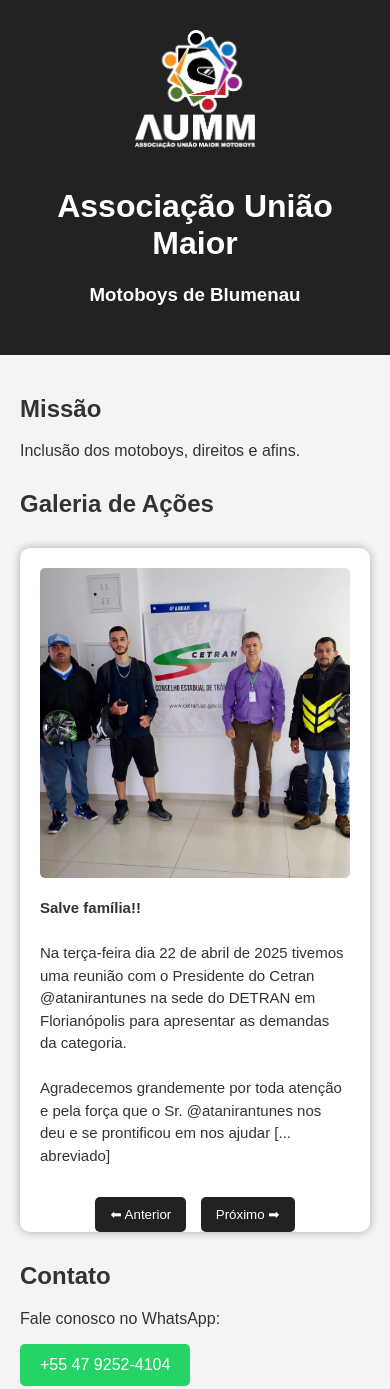
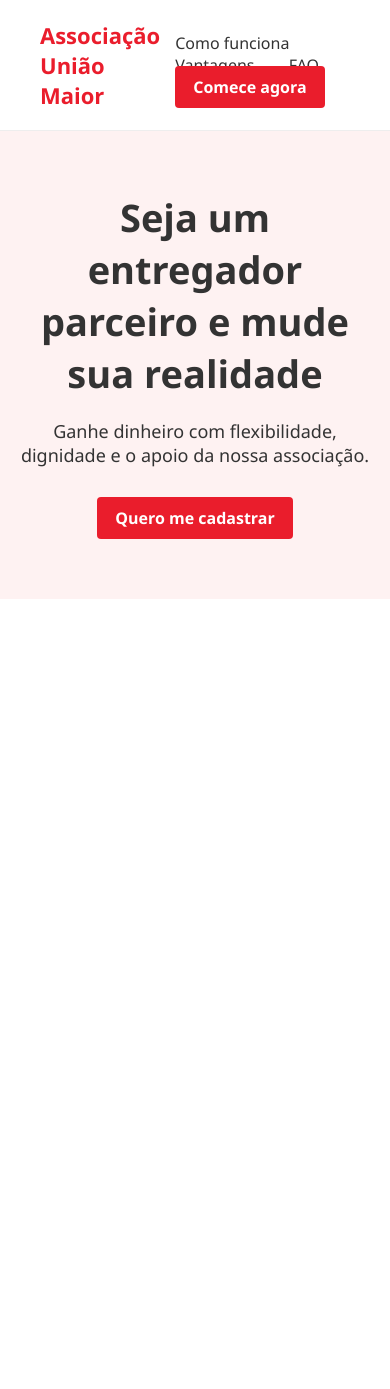
Before and after one commit to motoboysblumenau/aumm, a plain HTML site: page index.html in a window 390 px wide. Shown: the top 1389 px of the page. After the commit the page ends 844 px from the top, so only its background shows below. Drawn offline with Linux system fonts and the light colour scheme.

Commit message:
Update index.html

```diff
--- a/index.html
+++ b/index.html
@@ -1,177 +1,104 @@
 <!DOCTYPE html>
 <html lang="pt-BR">
 <head>
-  <meta charset="UTF-8">
-  <title>Associação União Maior Motoboys Blumenau</title>
+  <meta charset="UTF-8" />
+  <meta name="viewport" content="width=device-width, initial-scale=1.0"/>
+  <title>Entregador | Associação União Maior</title>
   <style>
-    body {
-      font-family: Arial, sans-serif;
-      background: #f4f4f4;
+    * {
+      box-sizing: border-box;
       margin: 0;
       padding: 0;
+    }
+
+    body {
+      font-family: 'Segoe UI', sans-serif;
+      background-color: #fff;
       color: #333;
     }
 
     header {
-      background-color: #222;
-      color: white;
-      padding: 30px;
-      text-align: center;
+      background-color: #fff;
+      display: flex;
+      justify-content: space-between;
+      align-items: center;
+      padding: 20px 40px;
+      border-bottom: 1px solid #eee;
+      position: sticky;
+      top: 0;
+      z-index: 10;
     }
 
-    header img {
-      width: 120px;
-      margin-bottom: 15px;
+    header .logo {
+      font-size: 22px;
+      font-weight: bold;
+      color: #ea1d2c;
     }
 
-    main {
-      padding: 20px;
-      max-width: 800px;
-      margin: auto;
+    nav a {
+      margin: 0 15px;
+      text-decoration: none;
+      color: #333;
+      font-weight: 500;
     }
 
-    section {
+    nav a:hover {
+      color: #ea1d2c;
+    }
+
+    .btn-cadastro {
+      background-color: #ea1d2c;
+      color: white;
+      padding: 10px 18px;
+      border: none;
+      border-radius: 4px;
+      font-weight: bold;
+      cursor: pointer;
+      text-decoration: none;
+    }
+
+    .hero {
+      display: flex;
+      flex-direction: column;
+      align-items: center;
+      justify-content: center;
+      text-align: center;
+      padding: 60px 20px;
+      background-color: #fef2f2;
+    }
+
+    .hero h1 {
+      font-size: 38px;
+      max-width: 700px;
+      margin-bottom: 20px;
+    }
+
+    .hero p {
+      font-size: 18px;
+      max-width: 600px;
       margin-bottom: 30px;
     }
 
-    .whatsapp {
-      display: inline-block;
-      padding: 12px 20px;
-      background-color: #25D366;
-      color: white;
-      text-decoration: none;
-      border-radius: 5px;
-    }
-
-    /* Carrossel */
-    .carousel-container {
-      position: relative;
-      width: 100%;
-      max-width: 800px;
-      margin: 30px auto;
-      overflow: hidden;
-      border-radius: 10px;
-      box-shadow: 0 0 10px rgba(0,0,0,0.3);
-      background: white;
-    }
-
-    .carousel-slide {
-      display: none;
-      padding: 20px;
-    }
-
-    .carousel-slide.active {
-      display: block;
-    }
-
-    .carousel-slide img {
-      width: 100%;
-      border-radius: 5px;
-      margin-bottom: 15px;
-    }
-
-    .carousel-text {
-      font-size: 15px;
-      line-height: 1.5;
-    }
-
-    .carousel-controls {
-      text-align: center;
-      margin-top: 10px;
-    }
-
-    .carousel-controls button {
-      background: #222;
-      color: white;
-      border: none;
-      padding: 10px 15px;
-      margin: 0 5px;
-      cursor: pointer;
-      border-radius: 5px;
-    }
-
-    .carousel-controls button:hover {
-      background: #444;
+    .hero .btn-cadastro {
+      font-size: 16px;
     }
   </style>
 </head>
 <body>
   <header>
-    <img src="logo.png" alt="Logo Associação União Maior">
-    <h1>Associação União Maior</h1>
-    <h3>Motoboys de Blumenau</h3>
+    <div class="logo">Associação União Maior</div>
+    <nav>
+      <a href="#como-funciona">Como funciona</a>
+      <a href="#vantagens">Vantagens</a>
+      <a href="#faq">FAQ</a>
+      <a class="btn-cadastro" href="#cadastro">Comece agora</a>
+    </nav>
   </header>
 
-  <main>
-    <section>
-      <h2>Missão</h2>
-      <p>Inclusão dos motoboys, direitos e afins.</p>
-    </section>
-
-    <section>
-      <h2>Galeria de Ações</h2>
-      <div class="carousel-container">
-        <div class="carousel-slide active">
-          <img src="foto1.png" alt="Reunião com o Presidente do Cetran">
-          <div class="carousel-text">
-            <strong>Salve família!!</strong><br><br>
-            Na terça-feira dia 22 de abril de 2025 tivemos uma reunião com o Presidente do Cetran @atanirantunes na sede do DETRAN em Florianópolis para apresentar as demandas da categoria.<br><br>
-            Agradecemos grandemente por toda atenção e pela força que o Sr. @atanirantunes nos deu e se prontificou em nos ajudar [... abreviado]
-          </div>
-        </div>
-
-        <div class="carousel-slide">
-          <img src="foto2.png" alt="Curso para entregadores">
-          <div class="carousel-text">
-            <strong>1º de maio: Dia Internacional dos Trabalhadores(as)</strong><br><br>
-            Relembramos a atividade do sábado, 26 de abril, com a segunda turma do curso "Construindo Autonomia nos Territórios" — Projeto CANTO, financiado pelo Edital Labora do Fundo Brasil. [...]
-          </div>
-        </div>
-
-        <div class="carousel-slide">
-          <img src="foto3.png" alt="Câmara de Vereadores de Blumenau">
-          <div class="carousel-text">
-            <strong>Nesse dia a emoção bateu forte!</strong><br><br>
-            A Associação foi à Câmara de Vereadores expor as dificuldades da categoria em Blumenau. A área azul foi discutida, abusos de empresas, pontos de apoio e muito mais. [...]
-          </div>
-        </div>
-
-        <div class="carousel-controls">
-          <button onclick="changeSlide(-1)">⬅ Anterior</button>
-          <button onclick="changeSlide(1)">Próximo ➡</button>
-        </div>
-      </div>
-    </section>
-
-    <section>
-      <h2>Contato</h2>
-      <p>Fale conosco no WhatsApp:</p>
-      <a class="whatsapp" href="https://wa.me/554792524104" target="_blank">+55 47 9252-4104</a>
-    </section>
-
-    <section>
-      <h2>Mais em breve</h2>
-      <p>Estamos construindo nosso site com mais informações, fotos e agenda. Fique ligado!</p>
-    </section>
-  </main>
-
-  <script>
-    let currentSlide = 0;
-    const slides = document.querySelectorAll('.carousel-slide');
-
-    function showSlide(index) {
-      slides.forEach((slide, i) => {
-        slide.classList.toggle('active', i === index);
-      });
-    }
-
-    function changeSlide(direction) {
-      currentSlide = (currentSlide + direction + slides.length) % slides.length;
-      showSlide(currentSlide);
-    }
-
-    // Slide automático a cada 7 segundos
-    setInterval(() => changeSlide(1), 7000);
-  </script>
+  <section class="hero">
+    <h1>Seja um entregador parceiro e mude sua realidade</h1>
+    <p>Ganhe dinheiro com flexibilidade, dignidade e o apoio da nossa associação.</p>
+    <a href="#cadastro" class="btn-cadastro">Quero me cadastrar</a>
+  </section>
 </body>
 </html>
```
